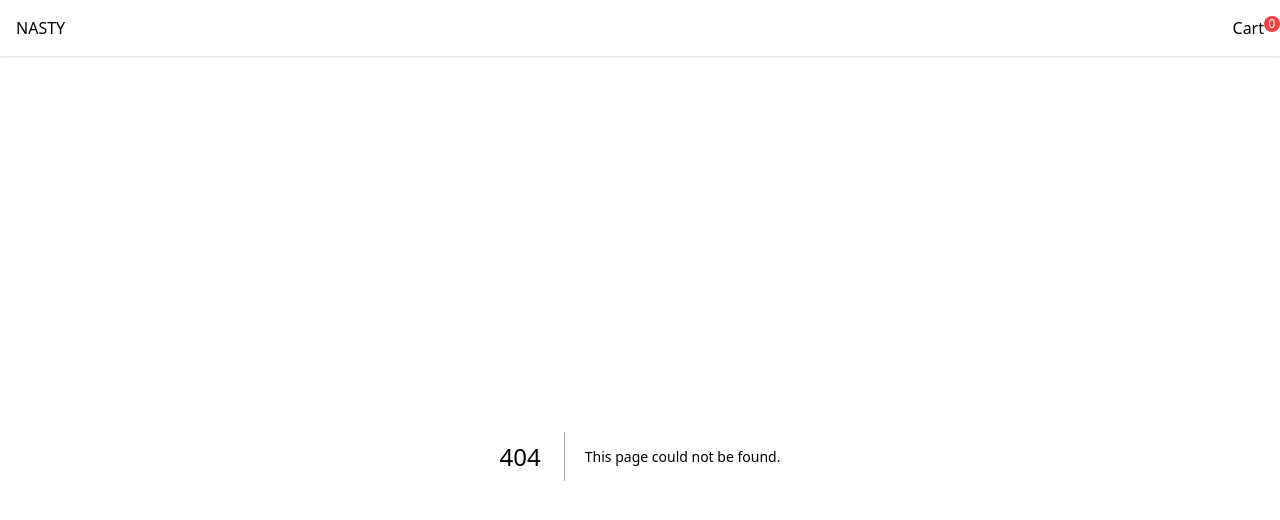
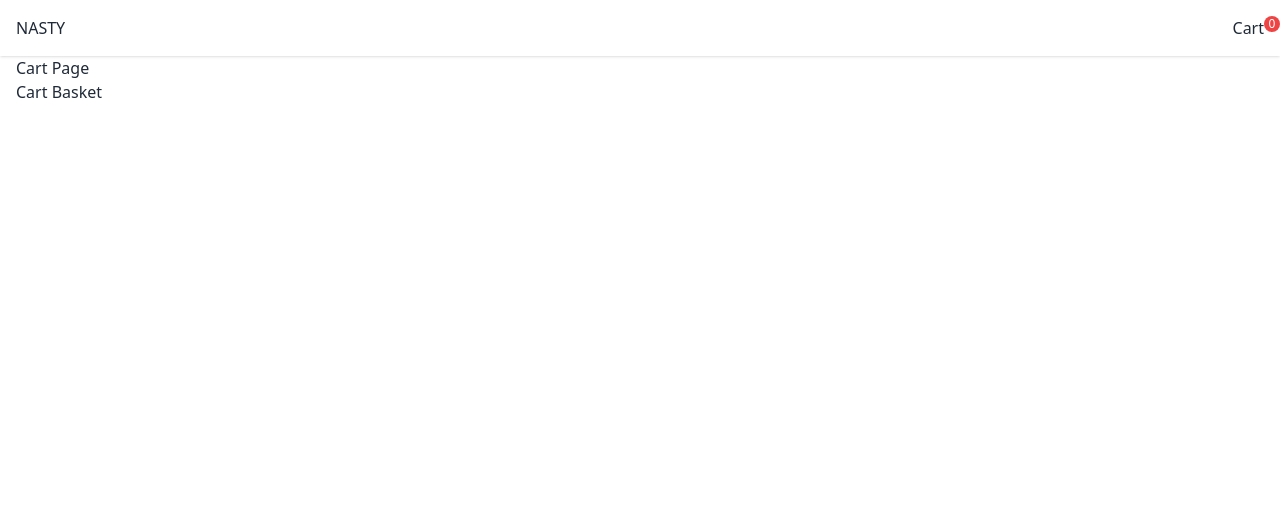
Before and after one commit to aaron-troglia/nasty, a Next.js app: page /cart in a window 1280 px wide. Before the commit this address had no page. Shown: the top 520 px of the page. Built offline with nearby package versions, Linux system fonts and the light colour scheme.

Commit message:
added basic cart page

```diff
--- /dev/null
+++ b/app/cart/page.tsx
@@ -0,0 +1,10 @@
+import CartBasket from "@/components/CartBasket"
+
+export default function Cart() {
+    return (
+        <>
+            <div>Cart Page</div>
+            <CartBasket />
+        </>
+    )
+}
--- /dev/null
+++ b/components/CartBasket.tsx
@@ -0,0 +1,20 @@
+'use client'
+
+import CartProvider from "@/context/CartProvider"
+import {useContext} from 'react'
+import { CartContext } from "@/context/CartProvider"
+
+export default function CartBasket() {
+
+    const {cart, setCart} = useContext(CartContext)
+
+    return (
+        <div>
+            Cart Basket
+
+            {cart && cart.map(product => (
+                <div>{product.title}</div>
+            ))}
+        </div>
+    )
+}
--- a/components/CartIcon.tsx
+++ b/components/CartIcon.tsx
@@ -2,6 +2,7 @@
 
 import { useContext } from 'react'
 import { CartContext } from '@/context/CartProvider'
+import Link from 'next/link'
 
 export default function CartIcon() {
 
@@ -9,9 +10,9 @@ export default function CartIcon() {
 
     return (
         <div className="relative">
-            <div>
+            <Link href="/cart">
                 Cart
-            </div>
+            </Link>
             <div className="absolute top-0 -right-4 rounded-full bg-red-500 w-4 h-4 flex items-center justify-center text-white text-xs">
                 {cart.length}
             </div>
```
